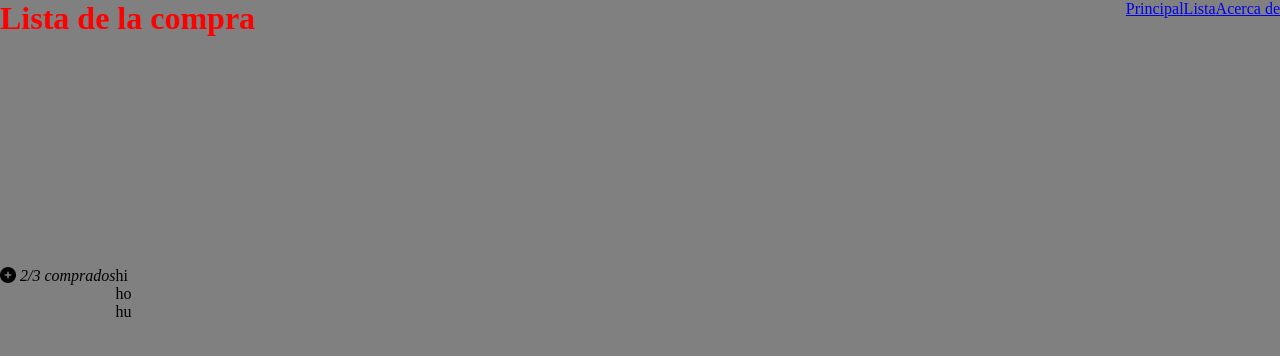
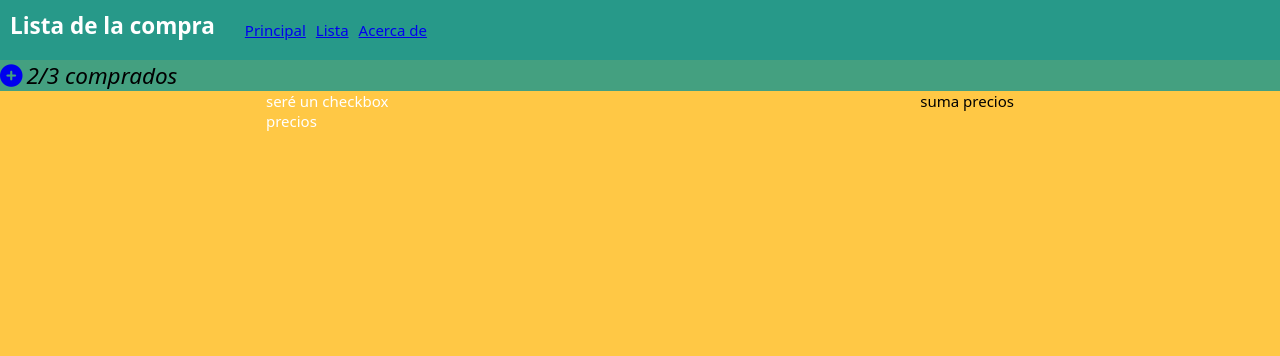
Before and after one commit to Vegm92/202301-w1ch3-victor-granda, a website built with Parcel: page src/index.html in a window 1280 px wide. Built offline with nearby package versions, Linux system fonts and the light colour scheme.

Commit message:
update on styles for both html pages--- and im tired :(

```diff
--- a/package.json
+++ b/package.json
@@ -21,6 +21,7 @@
   "homepage": "https://github.com/Vegm92/202301-w1ch3-victor-granda#readme",
   "dependencies": {
     "@fortawesome/fontawesome-free": "^6.2.1",
+    "get-google-fonts": "^1.2.2",
     "parcel": "^2.8.2"
   },
   "devDependencies": {
--- a/src/css/styles.css
+++ b/src/css/styles.css
@@ -1,6 +1,15 @@
 @import url("/node_modules/@fortawesome/fontawesome-free/css/all.min.css");
 * {
   margin: 0;
+  list-style-type: none;
+  padding-inline-start: 0;
+}
+
+html {
+  font-family: system-ui, "Segoe UI", Roboto, Helvetica, Arial, sans-serif,
+    "Apple Color Emoji", "Segoe UI Emoji", "Segoe UI Symbol";
+  font-size: 15px;
+  box-sizing: border-box;
 }
 
 html,
@@ -12,26 +21,89 @@ body {
 body {
   display: flex;
   background-color: gray;
+  font-weight: 300;
+  min-height: 100vh;
+  min-width: 100vw;
+}
+
+.container {
+  display: flex;
+  flex-direction: column;
+  flex: 1;
 }
 
 header {
   display: flex;
+  width: 100vw;
+  background-color: #279989;
+  font-size: 1;
+}
+
+nav {
+  display: flex;
+  flex-direction: column;
   flex: 1;
-  justify-content: space-between;
+  gap: 0.5em;
 }
 
 h1 {
-  color: red;
-  gap: 5px;
+  color: white;
+  font-size: 1.5rem;
+  margin: 10px;
 }
 
-ul {
+nav > ul {
   list-style-type: none;
   display: flex;
-  padding: 0;
+  padding: 20px;
+  gap: 10px;
+}
+
+ul li {
+  text-decoration: none;
+  color: white;
 }
 
 main {
   display: flex;
-  flex: 2;
+  flex-direction: column;
+  flex: 1;
 }
+
+section > .list-items {
+  display: flex;
+  flex-direction: column;
+  flex: 1;
+}
+
+.bought-status-list {
+  background-color: #44a080;
+}
+
+.list-items {
+  display: flex;
+  background-color: #ffc845;
+  flex: 1;
+  justify-content: space-around;
+}
+
+form {
+  padding-top: 2rem;
+}
+
+input {
+  width: 50%;
+  padding: 0.5rem;
+}
+
+button {
+  width: fit-content;
+  color: #fff;
+  background-color: #289988;
+  border: none;
+  padding: 1rem;
+}
+
+section i {
+  font-size: 1.5rem;
+}
--- a/src/index.html
+++ b/src/index.html
@@ -5,18 +5,20 @@
   <meta charset="UTF-8">
   <meta http-equiv="X-UA-Compatible" content="IE=edge">
   <meta name="viewport" content="width=device-width, initial-scale=1.0">
+  <meta name="description" content="Lista de la compra challenge3">
   <link rel="shortcut icon" href="favicon-32x32.png" type="image/x-icon">
   <link rel="stylesheet" href="/src/css/styles.css">
   <title>Lista de la compra</title>
 </head>
 
 <body>
+  <div class="container">
     <header>
       <h1>Lista de la compra</h1>
-    <nav class="navigation">
-      <ul>
+      <nav>
+        <ul class="nav-list">
           <li><a href="index.html">Principal</a></li>
-        <li><a href="formulario.html">Lista</a></li>
+          <li class="selected"><a href="formulario.html">Lista</a></li>
           <li><a href="#">Acerca de</a></li>
         </ul>
       </nav>
@@ -24,19 +26,24 @@
 
     <main>
       <section class="bought-status-list">
-      <span class="add-icon"><i class="fa-solid fa-circle-plus"></i></span>
+        <a href="/src/formulario.html" aria-label="Ir a añadir artículo"><i class="fa-solid fa-circle-plus"></i></a>
         <span class="bought-status-item"><i>2/3 comprados</i></span>
       </section>
 
       <section class="list-items">
-      <div class="items-container">hi</div>
-      <div class="price-container">ho</div>
-      <div class="price-sum-container">hu</div>
+        <ul>
+          <li class="items-container">seré un checkbox</li>
+          <li class="price-container">precios</li>
+          <li class="price-sum-container"></li>
+        </ul>
+        <div class="price-sum-container">suma precios</div>
 
 
       </section>
 
     </main>
+  </div>
+
 </body>
 
 </html>
```
Also changed, not shown: src/formulario.html (+3 -1 lines), 1 other file. Lines whose indentation alone changed are shown as unchanged.
